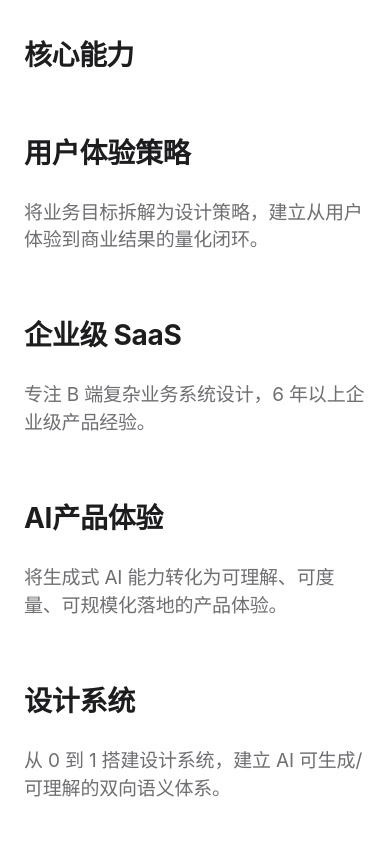
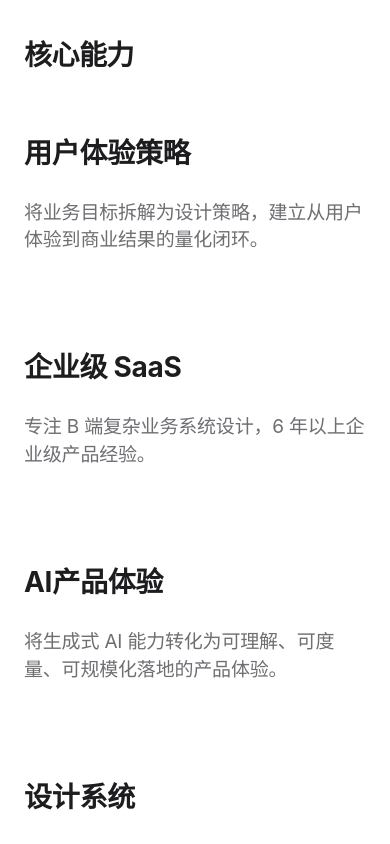
Before and after one commit to JUNCHENZUOSHI/han-xingxing-portfolio, a React (Vite) app: page /han-xingxing-portfolio/about in a window 390 px wide. Shown: the part 3560-4404 px from the top of the page. Built offline with nearby package versions, Linux system fonts and the light colour scheme.

Commit message:
restructure: What I Do title inside grid, item margin-bottom 200px, min-height formula

```diff
--- a/src/pages/Home/Home.css
+++ b/src/pages/Home/Home.css
@@ -28,22 +28,25 @@
 .capability-layout {
   display: grid;
   grid-template-columns: 42fr 58fr;
-  gap: var(--space-64);
+  column-gap: var(--space-64);
   align-items: start;
 }
+.what-i-do__header {
+  grid-column: 1 / -1;
+  margin-bottom: 200px;
+}
 .capability-list {
-  display: flex;
-  flex-direction: column;
-  gap: 200px;
-  margin-top: 200px;
+  display: block;
 }
 .capability-item {
   display: flex;
   flex-direction: column;
+  margin-bottom: 200px;
   opacity: 0.3;
   transition: opacity 0.5s ease, transform 0.5s ease;
   transform: translateX(0);
 }
+.capability-item:last-child { margin-bottom: 0; }
 .capability-item--active { opacity: 1; }
 .capability-item__index {
   font-family: var(--font-mono);
@@ -122,8 +125,9 @@
 @media (max-width: 767px) {
   .capability-layout { grid-template-columns: 1fr; }
   .capability-media { display: none; }
-  .capability-list { gap: var(--space-32); margin-top: var(--space-32); }
-  .capability-item { padding: 0; opacity: 1; }
+  .what-i-do__header { margin-bottom: var(--space-32); }
+  .capability-item { margin-bottom: var(--space-32); padding: 0; opacity: 1; }
+  .capability-item:last-child { margin-bottom: 0; }
 }
 
 /* ── About Preview — two cards (deepseek 快速体验/源码安装) ── */
--- a/src/pages/Home/Home.jsx
+++ b/src/pages/Home/Home.jsx
@@ -103,11 +103,16 @@ export default function Home() {
       </section>
 
       {/* What I Do — scroll-driven sticky media (deepseek "一切皆插件") */}
-      <section className="section what-i-do">
+      <section
+        className="section what-i-do"
+        style={{ minHeight: `calc(100vh + ${(profileData.homeCapabilities.length - 1) * 200}px + 400px)` }}
+      >
         <div className="container">
-          <span className="section-label">What I Do</span>
-          <h2 className="section-heading">{t('home.capabilities')}</h2>
           <div className="capability-layout">
+            <div className="what-i-do__header">
+              <span className="section-label">What I Do</span>
+              <h2 className="section-heading">{t('home.capabilities')}</h2>
+            </div>
             <div className="capability-list">
               {profileData.homeCapabilities.map((cap, i) => (
                 <div
```
